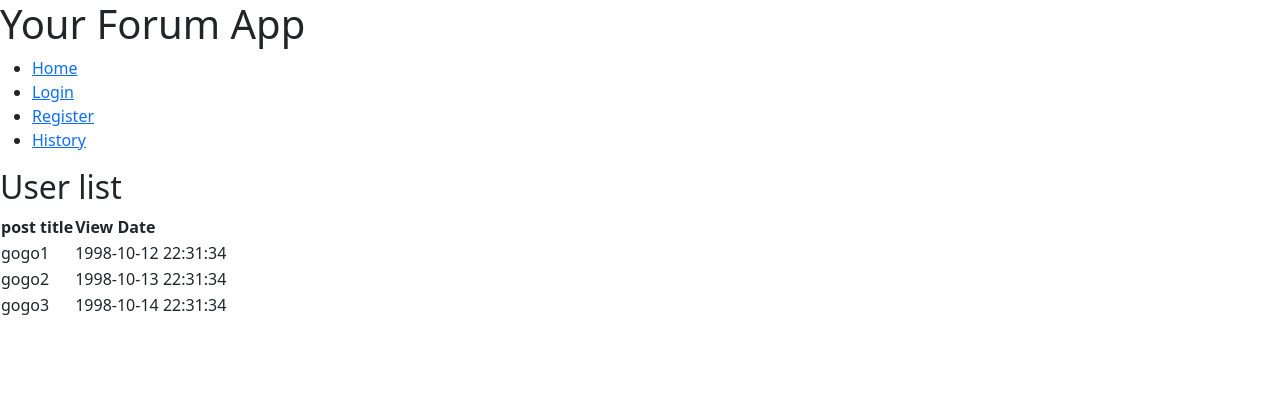
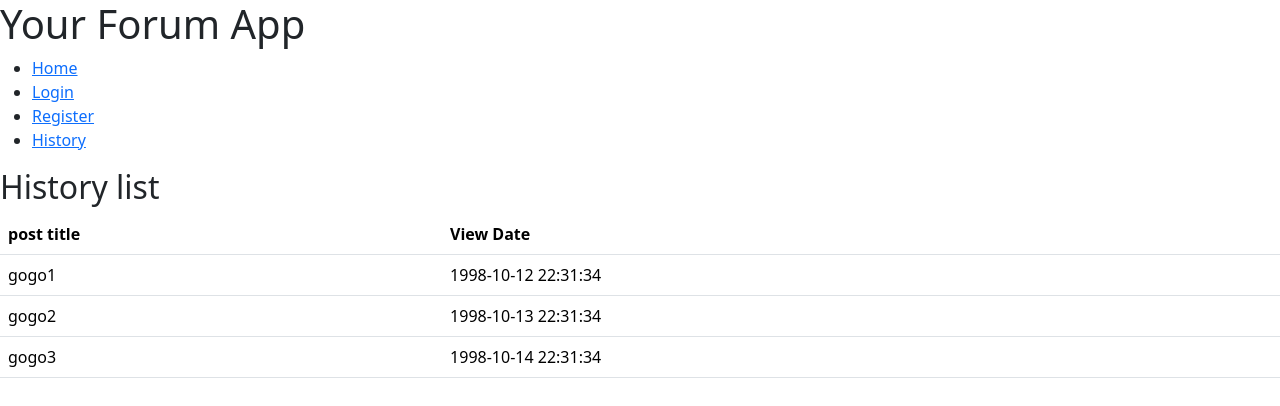
Before and after one commit to BeyondReddit/RedditFrontendInitial, a React (Vite) app in the folder my-react-app2/: page /historyall in a window 1280 px wide. Shown: the top 406 px of the page. Built offline with nearby package versions, Linux system fonts and the light colour scheme; no server answers.

Commit message:
Update HistoryList.tsx

```diff
--- a/my-react-app2/src/pages/user/user_profile/HistoryList.tsx
+++ b/my-react-app2/src/pages/user/user_profile/HistoryList.tsx
@@ -1,5 +1,8 @@
 import { useContext } from 'react';
 import { userContext, IUserContext } from './HistoryProvider';
+
+import 'bootstrap/dist/css/bootstrap.min.css';
+
 
 const HistoryList = () => {
     const {HistoryItems } =
@@ -7,9 +10,9 @@ const HistoryList = () => {
 
     return (
         <>
-            <h2>User list</h2>
+            <h2>History list</h2>
 
-            <table className="product-table">
+            <table className="table">
                 <thead>
                 <tr>
                     <th>post title</th>
```
